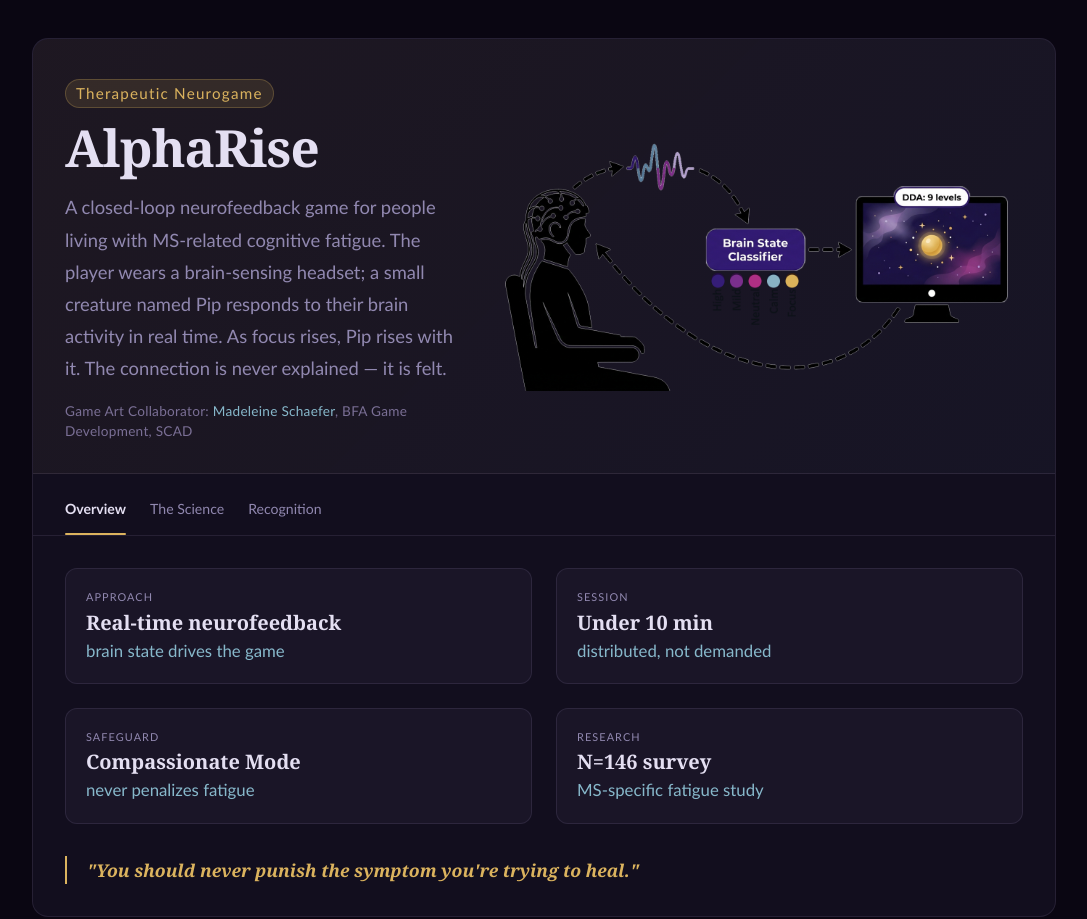
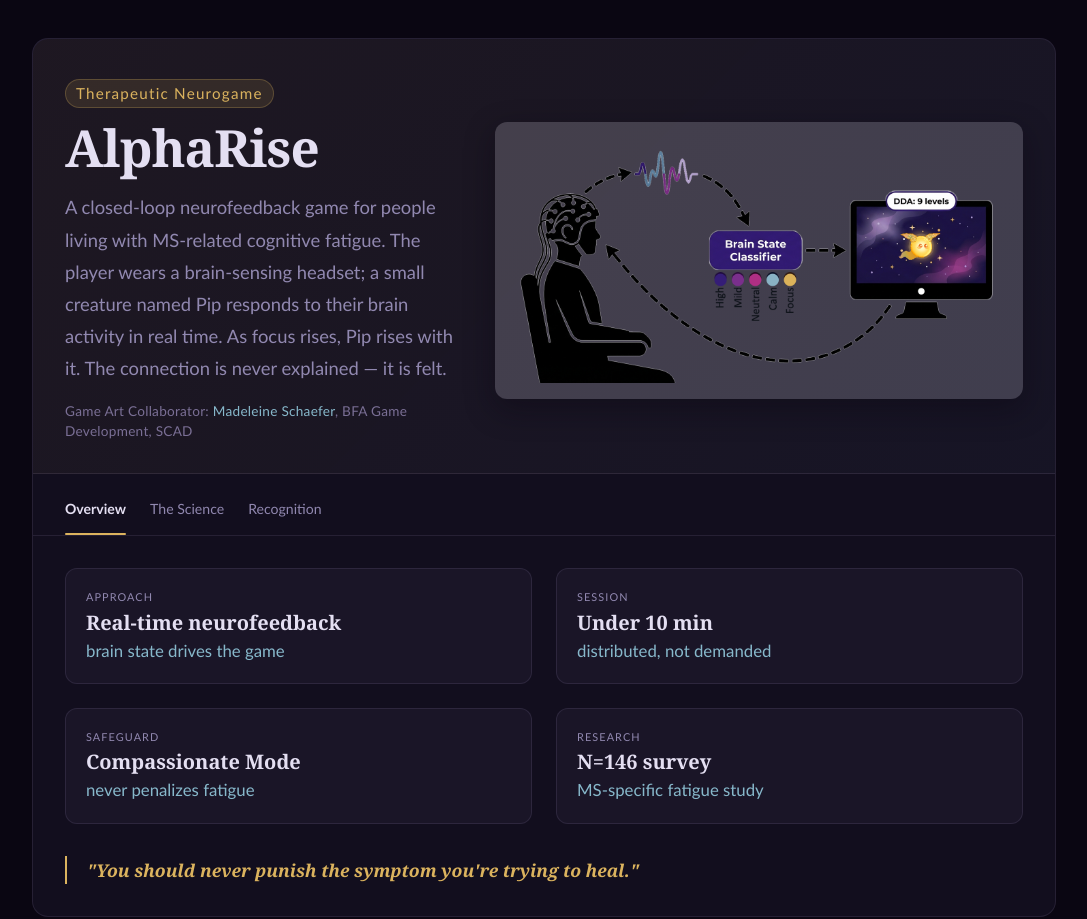
Before and after one commit to NedzZone/alphariselabs-site, a React (Vite) app: page / in a window 1280 px wide. Shown: the part 2500-3419 px from the top of the page, without its empty margins (96-1183 px from the left). Built offline with nearby package versions, Linux system fonts and the light colour scheme.

Commit message:
The Work figure: Pip image on a 20% lilac-light card
Swap to figure-About-Panel-Pip.png on a soft lilac-light backdrop at 20%
opacity.

Co-Authored-By: Claude Opus 4.8 (1M context) <noreply@anthropic.com>

```diff
--- a/src/app/components/Portfolio.tsx
+++ b/src/app/components/Portfolio.tsx
@@ -2,7 +2,7 @@ import { motion } from "motion/react";
 import { useInView } from "motion/react";
 import { useRef, useState, useEffect } from "react";
 import posterUrl from "../../public/AlphaRise Research Poster Design-Website-compressed.png";
-import figureUrl from "../../assets/figure-About-Panel.png";
+import figureUrl from "../../assets/figure-About-Panel-Pip.png";
 
 const PIXEL = "'Upheaval TT BRK', 'Press Start 2P', monospace";
 const SERIF = "'Georgia', 'Times New Roman', serif";
@@ -345,13 +345,16 @@ export function Portfolio() {
                   </p>
                 </div>
 
-                {/* Project figure */}
-                <div className="w-full">
+                {/* Project figure — on a white card so its dark text reads over the dark theme */}
+                <div
+                  className="w-full rounded-xl p-3 md:p-4"
+                  style={{ background: "rgba(227,222,238,0.2)", boxShadow: "0 10px 30px rgba(10,6,18,0.45)" }}
+                >
                   <img
                     src={figureUrl}
                     alt="AlphaRise concept diagram"
                     loading="lazy"
-                    className="w-full rounded-lg"
+                    className="w-full rounded-md"
                     style={{ display: "block", height: "auto" }}
                   />
                 </div>
```
Also changed, not shown: src/assets/figure-About-Panel-Pip.png (added).
